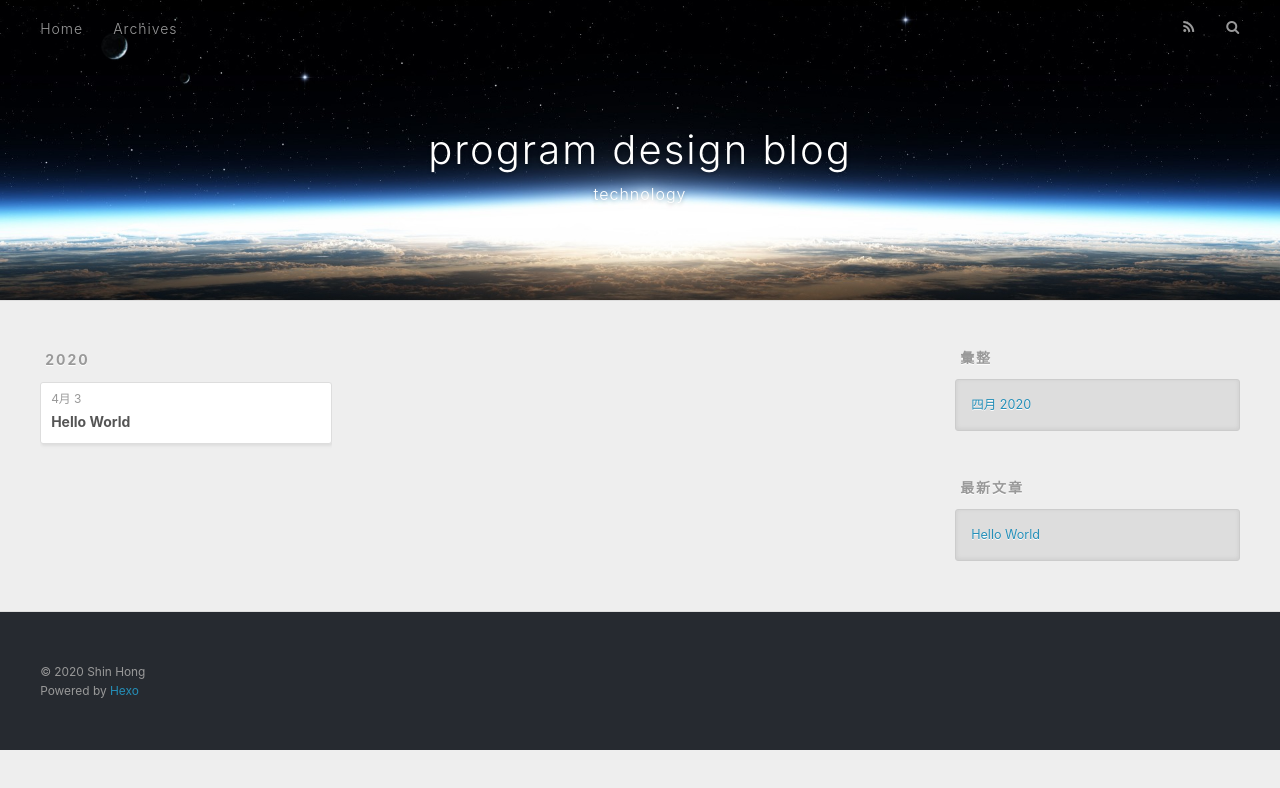
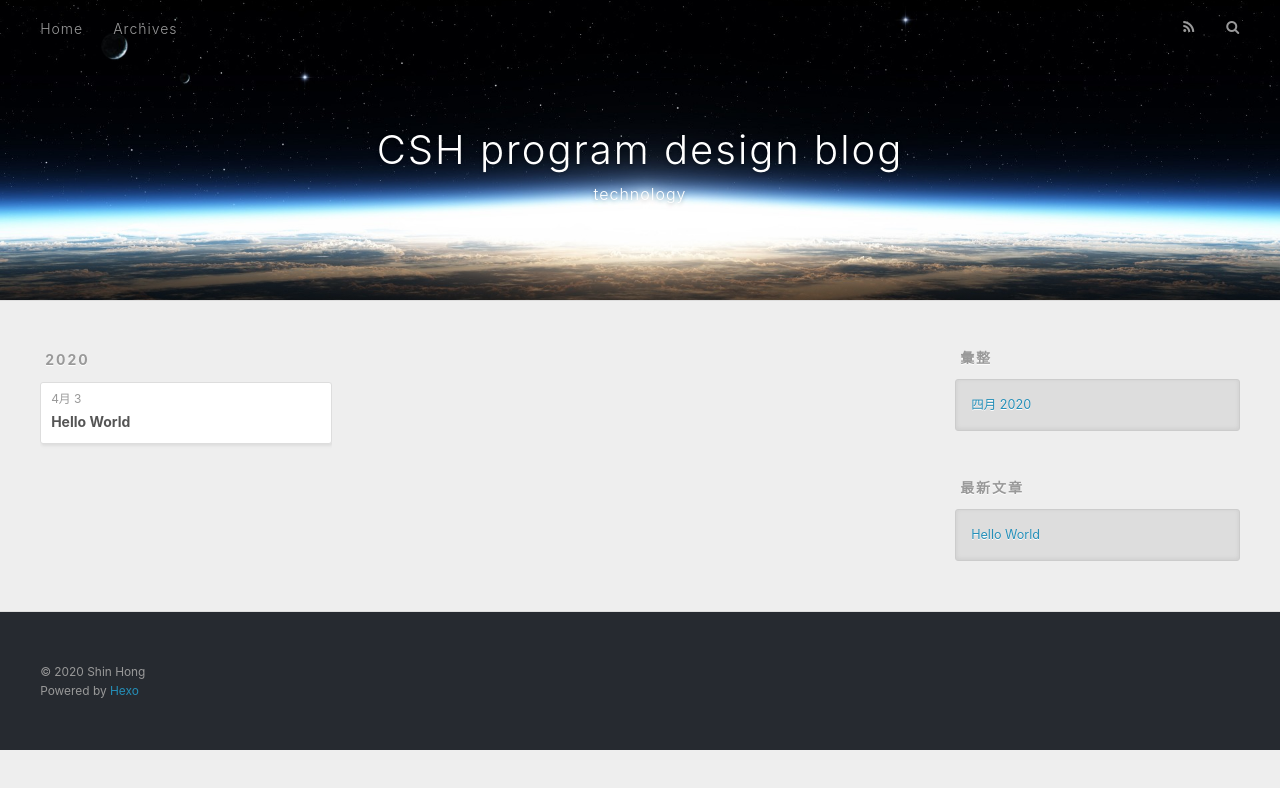
Before and after one commit to chen900403/chen900403.github.io, a plain HTML site: page archives/2020/04/index.html in a window 1280 px wide. Drawn offline with nearby package versions, Linux system fonts and the light colour scheme.

Commit message:
Site updated: 2020-04-03 11:32:09

```diff
--- a/archives/2020/04/index.html
+++ b/archives/2020/04/index.html
@@ -5,19 +5,19 @@
 
 
 
-  <title>彙整: 2020/4 | program design blog</title>
+  <title>彙整: 2020/4 | CSH program design blog</title>
   <meta name="viewport" content="width=device-width, initial-scale=1, maximum-scale=1">
   <meta property="og:type" content="website">
-<meta property="og:title" content="program design blog">
+<meta property="og:title" content="CSH program design blog">
 <meta property="og:url" content="https://cshtech.github.io/archives/2020/04/index.html">
-<meta property="og:site_name" content="program design blog">
+<meta property="og:site_name" content="CSH program design blog">
 <meta property="og:locale" content="zh_TW">
 <meta property="article:author" content="Shin Hong">
 <meta property="article:tag" content="blog">
 <meta property="article:tag" content=" technology">
 <meta name="twitter:card" content="summary">
 
-    <link rel="alternate" href="/atom.xml" title="program design blog" type="application/atom+xml">
+    <link rel="alternate" href="/atom.xml" title="CSH program design blog" type="application/atom+xml">
 
 
     <link rel="icon" href="/favicon.png">
@@ -38,7 +38,7 @@
   <div id="header-outer" class="outer">
     <div id="header-title" class="inner">
       <h1 id="logo-wrap">
-        <a href="/" id="logo">program design blog</a>
+        <a href="/" id="logo">CSH program design blog</a>
       </h1>
 
         <h2 id="subtitle-wrap">
```
Also changed, not shown: 2020/04/03/hello-world/index.html (+5 -5 lines), archives/2020/index.html (+5 -5 lines), archives/index.html (+5 -5 lines), index.html (+6 -6 lines).
